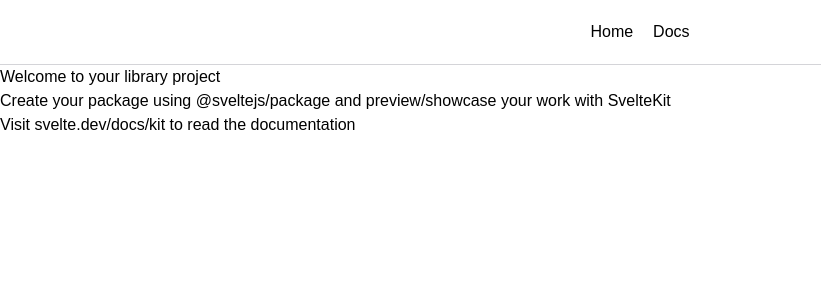
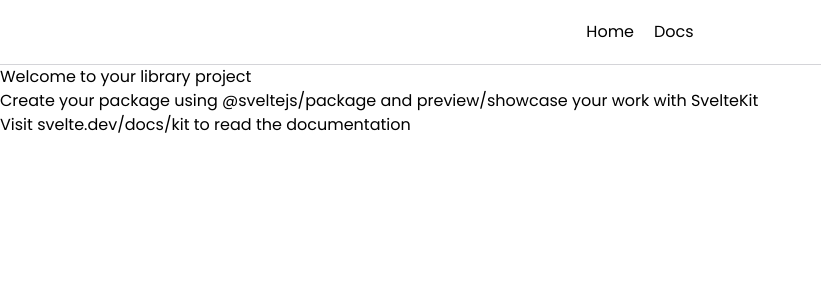
Before and after one commit to svelte-librarian/sv-use, a SvelteKit app: page / in a window 1280 px wide. Shown: the top 300 px of the page, without its empty margins (0-821 px from the left). Built offline with nearby package versions, Linux system fonts and the light colour scheme.

Commit message:
docs: changed roboto to poppins

```diff
--- a/src/app.css
+++ b/src/app.css
@@ -4,6 +4,7 @@
 
 * {
 	font-family: 'Poppins', Arial, Helvetica, sans-serif;
+	font-weight: 400;
 }
 
 html,
--- a/src/app.html
+++ b/src/app.html
@@ -7,7 +7,7 @@
 		<link rel="preconnect" href="https://fonts.googleapis.com" />
 		<link rel="preconnect" href="https://fonts.gstatic.com" crossorigin />
 		<link
-			href="https://fonts.googleapis.com/css2?family=Roboto:ital,wght@0,100;0,300;0,400;0,500;0,700;0,900;1,100;1,300;1,400;1,500;1,700;1,900&display=swap"
+			href="https://fonts.googleapis.com/css2?family=Poppins:ital,wght@0,100;0,200;0,300;0,400;0,500;0,600;0,700;0,800;0,900;1,100;1,200;1,300;1,400;1,500;1,600;1,700;1,800;1,900&display=swap"
 			rel="stylesheet"
 		/>
 		%sveltekit.head%
```
